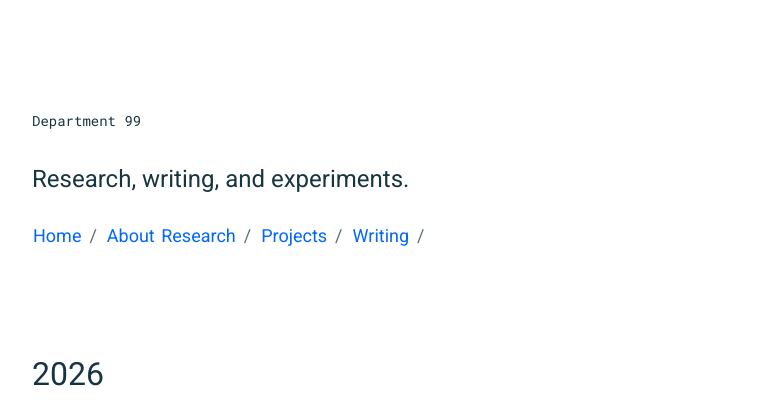
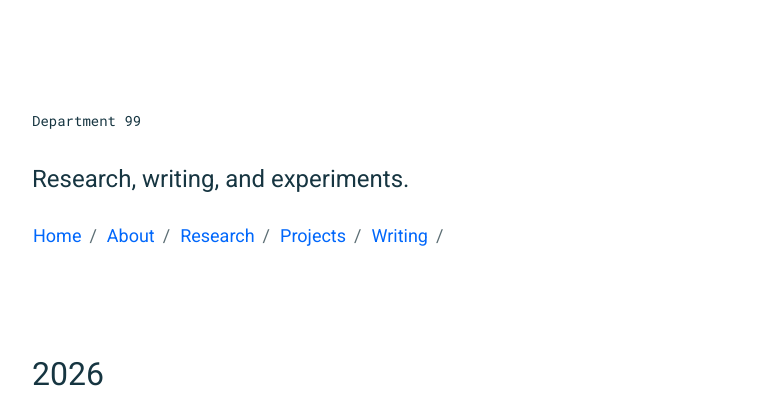
Before and after one commit to kitolomewa/kitolomewa.github.io, a Jekyll site: the page built from index.html, in a window 1280 px wide. Shown: the top 418 px of the page, without its empty margins (258-1021 px from the left). Built offline with Jekyll 4.4.1, drawn with Linux system fonts in a browser that asks for light colours.

Commit message:
Update header.html

```diff
--- a/_includes/header.html
+++ b/_includes/header.html
@@ -5,7 +5,7 @@
   {% endif %}
 <p>
   <a href="{{ "/" | prepend: site.baseurl }}">Home</a><span class="u-separate"></span>
-  <a href="{{ "/about/" | prepend: site.baseurl }}">About</a>
+  <a href="{{ "/about/" | prepend: site.baseurl }}">About</a><span class="u-separate"></span>
   <a href="{{ "/research/" | prepend: site.baseurl }}">Research</a><span class="u-separate"></span>
   <a href="{{ "/projects/" | prepend: site.baseurl }}">Projects</a><span class="u-separate"></span>
   <a href="{{ "/writing/" | prepend: site.baseurl }}">Writing</a><span class="u-separate"></span>
```
